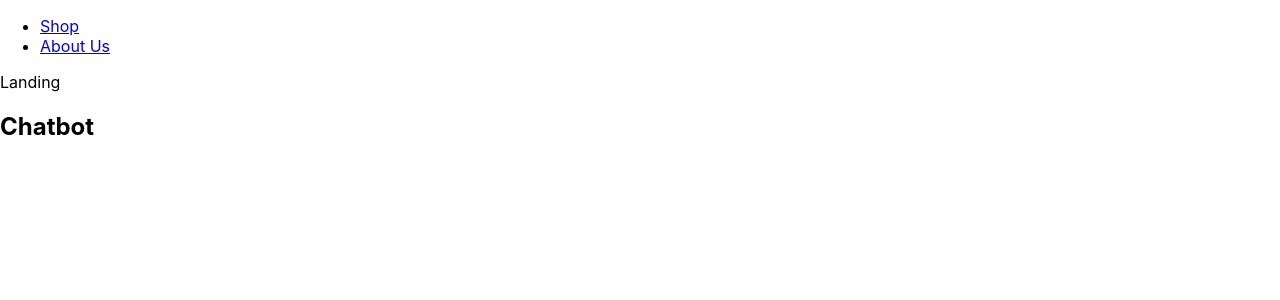
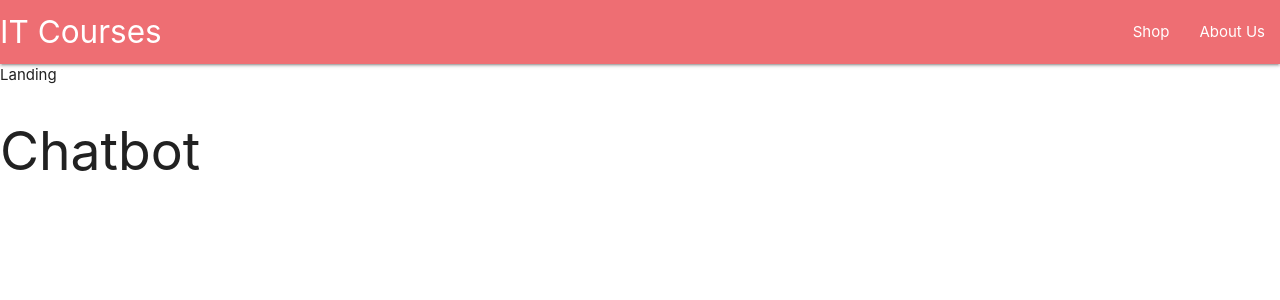
Before and after one commit to devAbhimanyu/chatbot-dialogFlow, a React (Create React App) app in the folder client/: page / in a window 1280 px wide. Shown: the top 300 px of the page. Built offline with nearby package versions, Linux system fonts and the light colour scheme.

Commit message:
style: 💄 materialize added for styling

```diff
--- a/client/package.json
+++ b/client/package.json
@@ -6,6 +6,7 @@
     "@testing-library/jest-dom": "^5.11.4",
     "@testing-library/react": "^11.1.0",
     "@testing-library/user-event": "^12.1.10",
+    "materialize-css": "^1.0.0-rc.2",
     "react": "^17.0.2",
     "react-dom": "^17.0.2",
     "react-router-dom": "^5.2.1",
--- a/client/src/components/layout/header/Header.js
+++ b/client/src/components/layout/header/Header.js
@@ -2,8 +2,11 @@
 
 const Header = () => {
   return (
-    <nav>
-      <ul>
+    <nav className='nav-wrapper'>
+      <Link to='/' className='brand-logo'>
+        IT Courses
+      </Link>
+      <ul id='nav-mobile' className='right hide-on-med-and-down'>
         <li>
           <Link to='/shop'>Shop</Link>
         </li>
--- a/client/src/index.js
+++ b/client/src/index.js
@@ -1,8 +1,7 @@
 import React from 'react';
 import ReactDOM from 'react-dom';
-import './index.css';
 import App from './app/App';
-import reportWebVitals from './reportWebVitals';
+import 'materialize-css/dist/css/materialize.min.css';
 
 ReactDOM.render(
   <React.StrictMode>
@@ -10,8 +9,3 @@
   </React.StrictMode>,
   document.getElementById('root'),
 );
-
-// If you want to start measuring performance in your app, pass a function
-// to log results (for example: reportWebVitals(console.log))
-// or send to an analytics endpoint. Learn more: https://bit.ly/CRA-vitals
-reportWebVitals();
```
Also changed, not shown: 2 other files (tests, documents, lock files or other folders).
